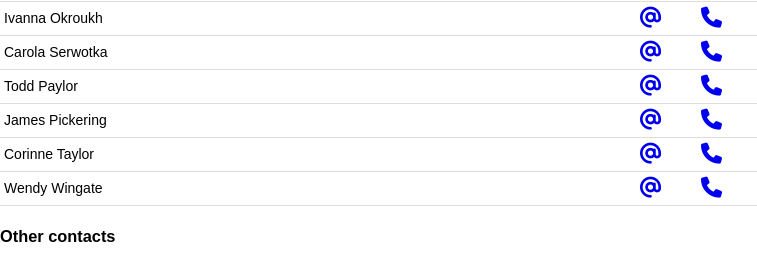
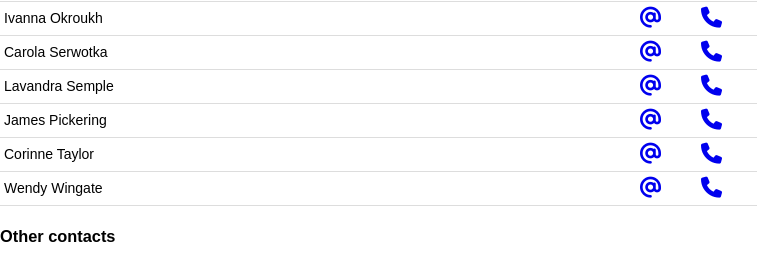
Before and after one commit to sean-roelofsen/GDOWebmap, a plain HTML site: page index.html in a window 1280 px wide. Shown: the part 211-475 px from the top of the page, 0-757 px from the left. Drawn offline with Linux system fonts and the light colour scheme.

Commit message:
Update index.html

```diff
--- a/index.html
+++ b/index.html
@@ -136,10 +136,10 @@
         teamsUrl: "https://teams.microsoft.com/l/chat/0/0?users=carola.serwotka@ontario.ca"
     },
     {
-        name: "Todd Paylor",
-        email: "todd.paylor@ontario.ca",
-        phone: "5198301050",
-        teamsUrl: "https://teams.microsoft.com/l/chat/0/0?users=todd.paylor@ontario.ca"
+        name: "Lavandra Semple",
+        email: "lavandra.semple@ontario.ca",
+        phone: "4372435462",
+        teamsUrl: "https://teams.microsoft.com/l/chat/0/0?users=lavandra.semple@ontario.ca"
     },
     {
         name: "James Pickering",
```
